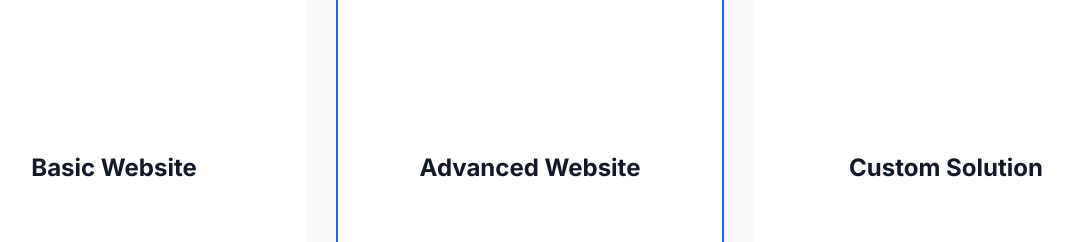
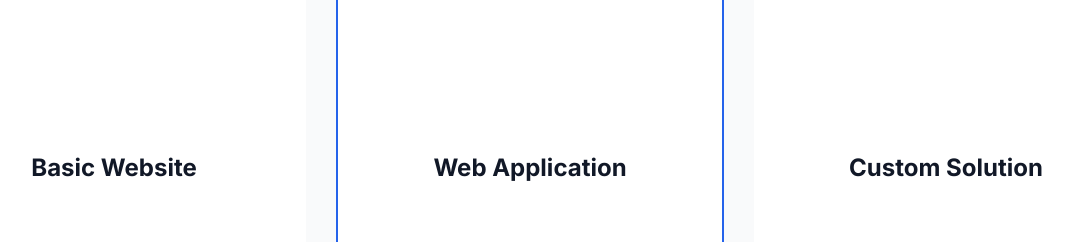
Before and after one commit to siphonhata/dashboard-site, a Next.js app: page / in a window 1280 px wide. Shown: the part 5138-5380 px from the top of the page, without its empty margins (110-1183 px from the left). Built offline with nearby package versions, Linux system fonts and the light colour scheme.

Commit message:
pricing updates

```diff
--- a/app/components/home/Pricing.tsx
+++ b/app/components/home/Pricing.tsx
@@ -12,7 +12,7 @@ export default function Pricing() {
   const plans: Plans[] = [
     {
       title: 'Basic Website',
-      price: '900',
+      price: '1800',
       description: 'Perfect for small businesses and personal websites',
       features: [
         'Responsive design',
@@ -20,28 +20,27 @@ export default function Pricing() {
         'Contact form',
         'Basic SEO optimization',
         'Mobile-friendly design',
-        '2 month of support'
+        '5 month of support'
       ]
     },
     {
-      title: 'Advanced Website',
-      price: '1700',
+      title: 'Web Application',
+      price: '3200',
       description: 'Ideal for growing businesses and e-commerce',
       features: [
         'Everything in Basic, plus:',
-        'Up to 10 pages',
         'E-commerce functionality',
         'Custom animations',
         'Advanced SEO package',
         'Content Management System',
         'Payment gateway integration',
-        '4 months of support'
+        '8 months of support'
       ],
       highlighted: true
     },
     {
       title: 'Custom Solution',
-      price: '3000',
+      price: '6200',
       description: 'For large businesses with specific needs',
       features: [
         'Everything in Advanced, plus:',
@@ -50,7 +49,7 @@ export default function Pricing() {
         'Third-party API integration',
         'Advanced security features',
         'Database design',
-        '8 months of support'
+        '12 months of support'
       ]
     }
   ];
--- a/app/components/home/Services.tsx
+++ b/app/components/home/Services.tsx
@@ -61,14 +61,6 @@ const services: Service[] = [
   }
 ];
 
-const technologies = [
-  { name: "React", icon: "/tech/react.svg" },
-  { name: "Next.js", icon: "/tech/nextjs.svg" },
-  { name: "TypeScript", icon: "/tech/typescript.svg" },
-  { name: "Node.js", icon: "/tech/nodejs.svg" },
-  { name: "Tailwind CSS", icon: "/tech/tailwind.svg" },
-  { name: "MongoDB", icon: "/tech/mongodb.svg" },
-];
 
 export default function Services() {
   return (
@@ -127,16 +119,6 @@ export default function Services() {
                   </li>
                 ))}
               </ul>
-
-              {/* <a
-                href={`#contact`}
-                className="relative inline-flex items-center text-blue-600 hover:text-blue-700 font-medium group-hover:translate-x-2 transition-all duration-300"
-              >
-                Get Started
-                <svg className="w-4 h-4 ml-2 transition-transform duration-300 group-hover:translate-x-1" viewBox="0 0 24 24" fill="none" stroke="currentColor">
-                  <path strokeLinecap="round" strokeLinejoin="round" strokeWidth={2} d="M9 5l7 7-7 7" />
-                </svg>
-              </a> */}
             </div>
           ))}
         </div>
@@ -149,22 +131,6 @@ export default function Services() {
           >
             Technologies We Work With
           </h3>
-          <div className="grid grid-cols-3 md:grid-cols-6 gap-8 items-center justify-center">
-            {technologies.map((tech, index) => (
-              <div
-                key={index}
-                data-aos="flip-left"
-                data-aos-delay={index * 100}
-                data-aos-duration="1000"
-                className="flex flex-col items-center group"
-              >
-                <div className="w-20 h-20 flex items-center justify-center bg-white rounded-2xl shadow-sm hover:shadow-md transition-all duration-300 group-hover:scale-110">
-                  <img src={tech.icon} alt={tech.name} className="w-12 h-12" />
-                </div>
-                <span className="mt-3 text-sm font-medium text-gray-600">{tech.name}</span>
-              </div>
-            ))}
-          </div>
         </div>
 
         {/* Call to Action */}
```
